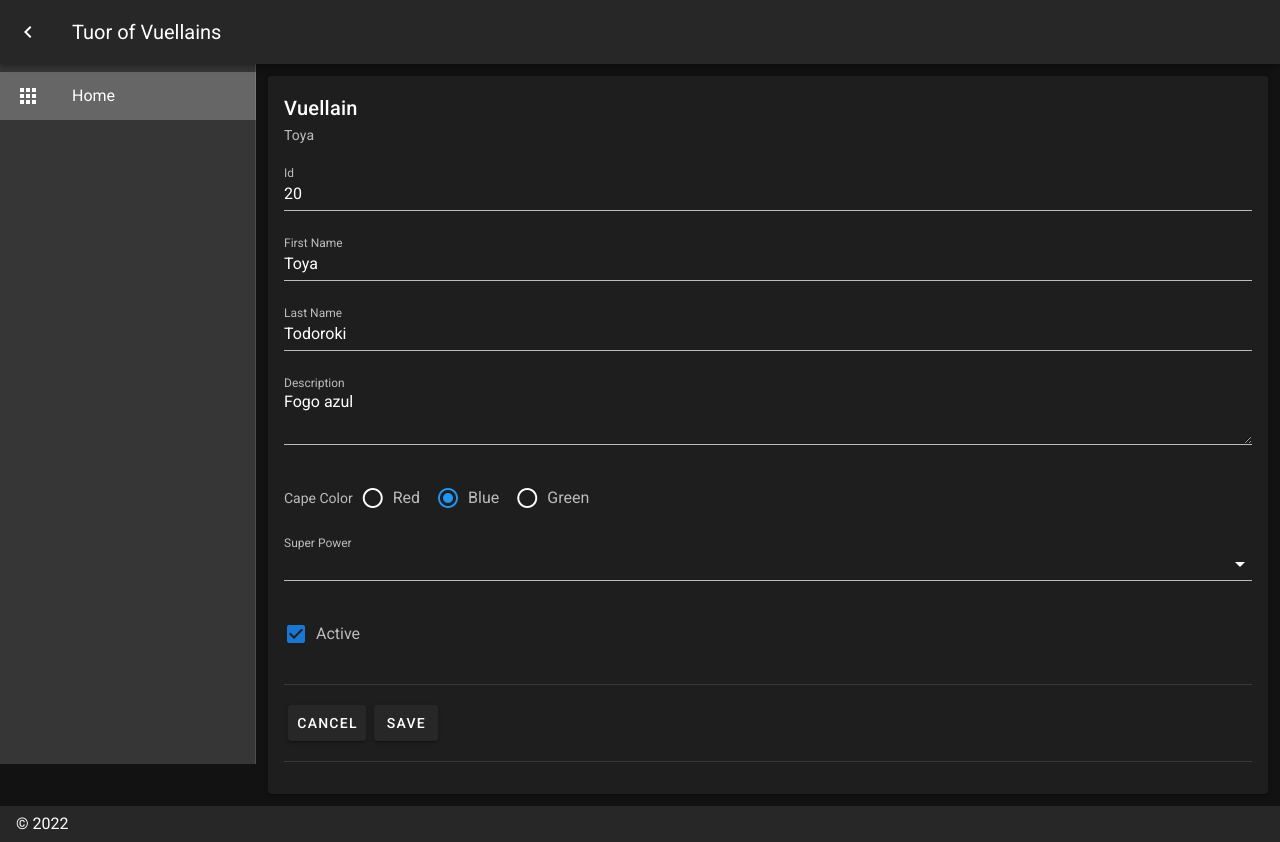
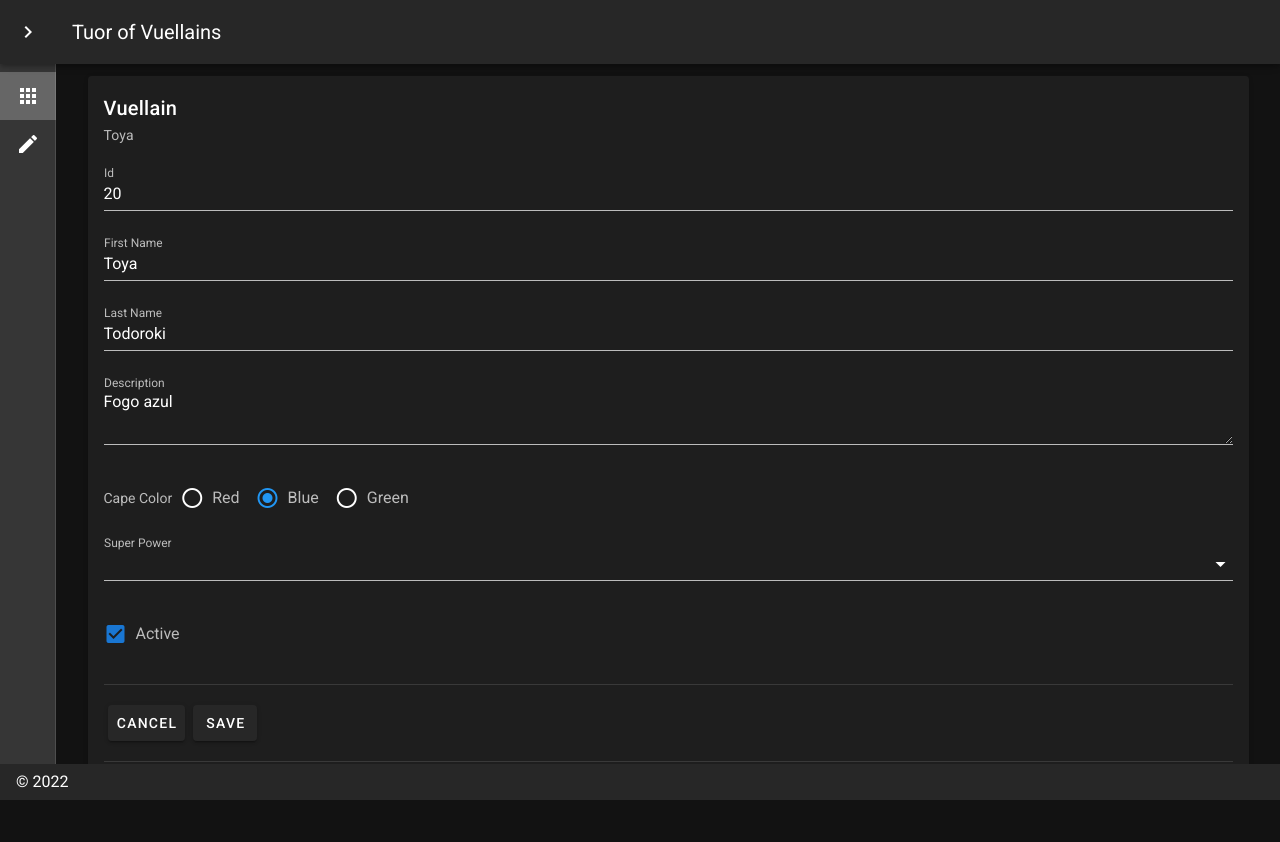
Before and after one commit to pedropfn/tour-of-vuellains, a Nuxt app: page / in a window 1280 px wide. Built offline with nearby package versions, Linux system fonts and the light colour scheme.

Commit message:
fix: :lipstick: Corrigindo bugs do navigation drawer

```diff
--- a/layouts/default.vue
+++ b/layouts/default.vue
@@ -1,6 +1,12 @@
 <template>
   <v-app dark>
-    <v-navigation-drawer :mini-variant="miniVariant" clipped="true" fixed app>
+    <v-navigation-drawer
+      v-model="drawer"
+      :mini-variant="miniVariant"
+      :clipped="clipped"
+      fixed
+      app
+    >
       <v-list>
         <v-list-item
           v-for="(item, i) in items"
@@ -18,7 +24,7 @@
         </v-list-item>
       </v-list>
     </v-navigation-drawer>
-    <v-app-bar clipped-left="false" fixed app>
+    <v-app-bar :clipped-left="clipped" fixed app>
       <v-btn icon @click.stop="miniVariant = !miniVariant">
         <v-icon>mdi-{{ `chevron-${miniVariant ? 'right' : 'left'}` }}</v-icon>
       </v-btn>
@@ -30,7 +36,7 @@
         <Nuxt />
       </v-container>
     </v-main>
-    <v-footer absolute app>
+    <v-footer :absolute="!fixed" app>
       <span>&copy; {{ new Date().getFullYear() }}</span>
     </v-footer>
   </v-app>
@@ -41,14 +47,23 @@ export default {
   name: 'DefaultLayout',
   data() {
     return {
+      clipped: true,
+      drawer: true,
+      fixed: true,
       items: [
         {
           icon: 'mdi-apps',
-          title: 'Home',
+          title: 'Welcome',
           to: '/',
         },
+        {
+          icon: 'mdi-pencil',
+          title: 'Villain Edit',
+          to: '/VillainEdit',
+        },
       ],
-      miniVariant: false,
+      miniVariant: true,
+      right: true,
       title: 'Tuor of Vuellains',
     }
   },
```
